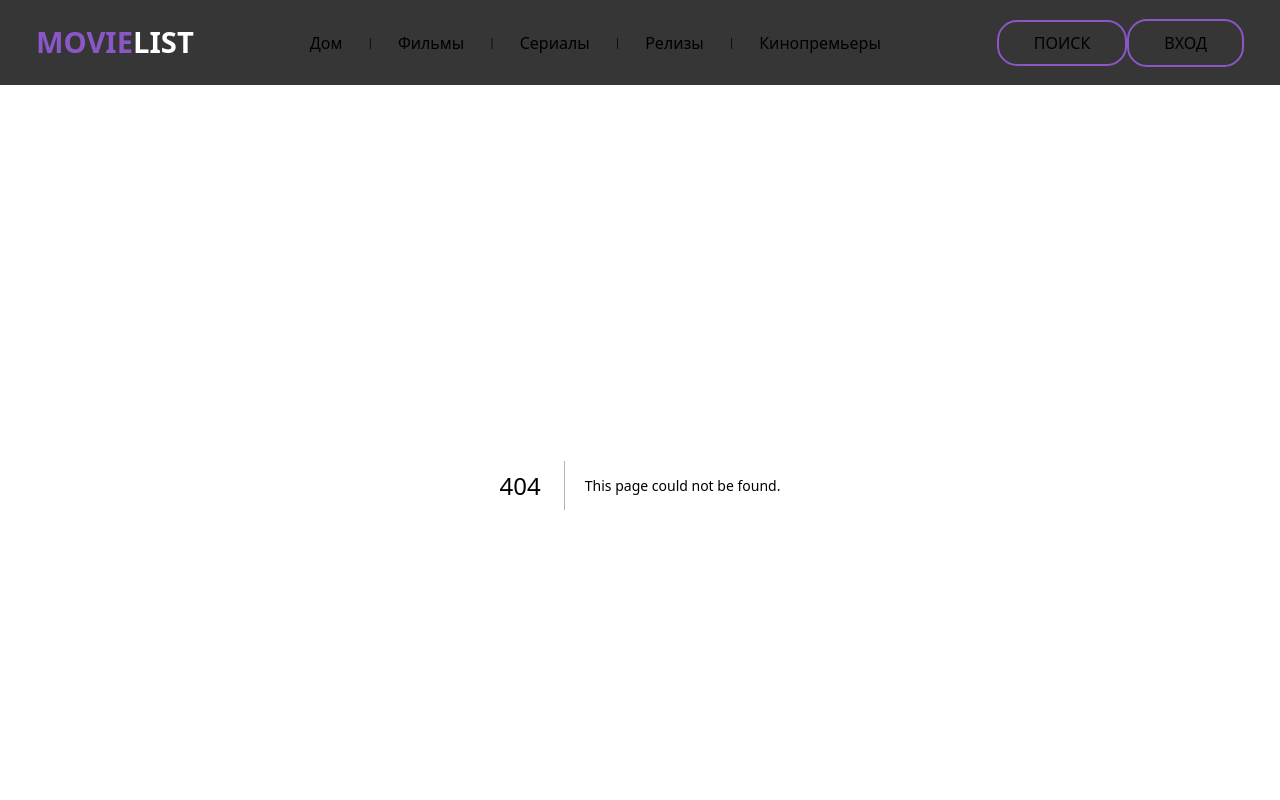
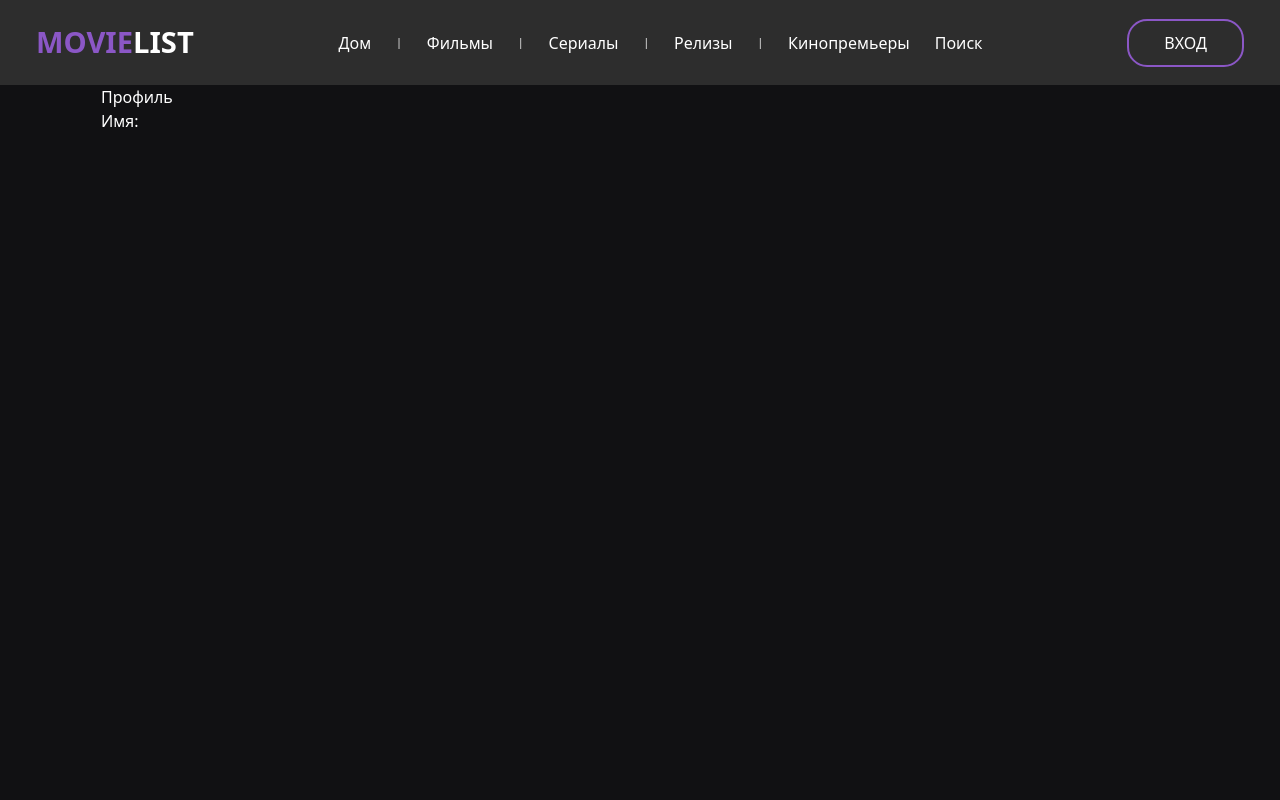
Before and after one commit to lime4512/Movie-List, a Next.js app: page /profile in a window 1280 px wide. Before the commit this address had no page. Shown: the top 800 px of the page. Built offline with nearby package versions, Linux system fonts and the light colour scheme; no server answers.

Commit message:
add profile

```diff
--- a/src/app/globals.scss
+++ b/src/app/globals.scss
@@ -27,7 +27,3 @@ h3,
 h4 {
 	margin: 0;
 }
-
-input {
-	color: black;
-}
--- /dev/null
+++ b/src/app/profile/page.js
@@ -0,0 +1,13 @@
+'use client'
+import { Container } from '@/components/container/Container'
+import { useSession } from 'next-auth/react'
+
+export default function Profile() {
+	const { data: session } = useSession()
+	return (
+		<Container>
+			<h1>Профиль</h1>
+			<h1>Имя: {session?.user?.name}</h1>
+		</Container>
+	)
+}
--- a/src/components/Form/LoginForm.jsx
+++ b/src/components/Form/LoginForm.jsx
@@ -27,7 +27,7 @@ export const LoginForm = () => {
 				return
 			}
 
-			router.push('/')
+			router.push('/login')
 		} catch (error) {
 			console.log(error)
 		}
--- a/src/components/header/Header.jsx
+++ b/src/components/header/Header.jsx
@@ -1,6 +1,11 @@
+'use client'
+import { signOut, useSession } from 'next-auth/react'
 import '../../style/header.scss'
 import Link from 'next/link'
+
 export const Header = () => {
+	const ses = useSession()
+	console.log(ses)
 	return (
 		<header>
 			<div className='header-logo'>
@@ -28,15 +33,31 @@ export const Header = () => {
 				<li className='nav-link'>
 					<Link href='/premieres'>Кинопремьеры</Link>
 				</li>
+				<li className='nav-link'>
+					<Link href='/search'>Поиск</Link>
+				</li>
 			</ul>
+			<div className='header-login'>
+				{ses.data == undefined ? (
+					<Link href='/login'>
+						<button className='header-btn'>Вход</button>
+					</Link>
+				) : (
+					<div className='sing-content'>
+						<Link href='/profile' className='nav-link profile'>
+							Профиль
+						</Link>
 
-			<div className='header-login'>
-				<Link href='/search' className='header-btn'>
-					Поиск
-				</Link>
-				<Link href='/login'>
-					<button className='header-btn'>Вход</button>
-				</Link>
+						<Link
+							href='#'
+							onClick={() => {
+								signOut()
+							}}
+						>
+							<button className='header-btn'>Выход</button>
+						</Link>
+					</div>
+				)}
 			</div>
 		</header>
 	)
--- a/src/style/header.scss
+++ b/src/style/header.scss
@@ -62,3 +62,12 @@ header {
 	border: 2px solid #8b57c6;
 	outline: none;
 }
+
+.header-login {
+	display: flex;
+}
+
+.profile {
+	margin-right: 20px;
+	font-size: 20px;
+}
```
